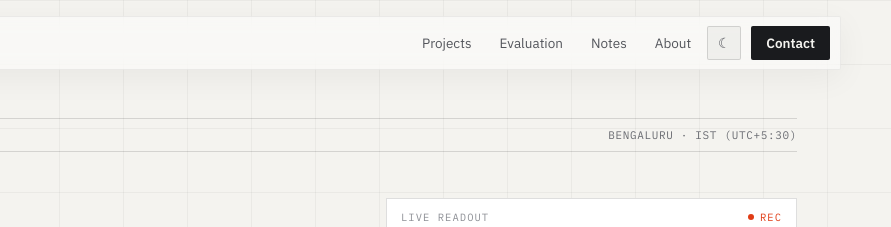
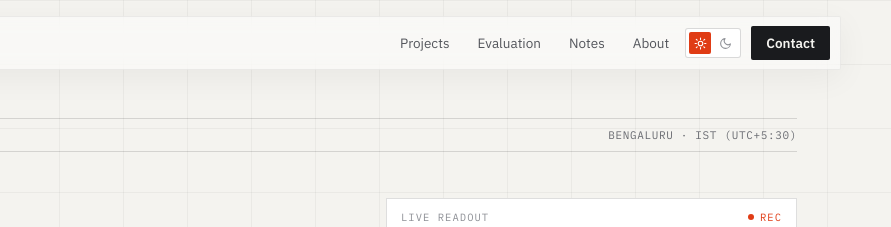
Before and after one commit to apoorva-01/personal-website, a website: page index.html in a window 1280 px wide. Shown: the top 227 px of the page, 389-1280 px from the left. Drawn offline with Linux system fonts and the light colour scheme.

Commit message:
Swap the theme button for a sliding sun/moon toggle
A proper switch with an accent thumb that glides between sun and moon,
driven by the theme attribute in CSS. Also set the theme early in the
head so light (the default) paints with no dark flash on load.

```diff
--- a/index.html
+++ b/index.html
@@ -6,6 +6,7 @@
 <title>Apoorva Verma — AI Engineer · RAG &amp; LLM Evaluation</title>
 <link rel="icon" type="image/jpeg" href="/assets/apoorva.jpg">
 <link rel="apple-touch-icon" href="/assets/apoorva.jpg">
+<script>try{var _t=localStorage.getItem("av-theme");if(_t!=="dark")document.documentElement.setAttribute("data-av-theme","light");}catch(e){document.documentElement.setAttribute("data-av-theme","light");}</script>
 <meta name="description" content="AI Engineer specializing in retrieval-augmented generation and LLM evaluation. Grounded answers with faithfulness scores and cited sources.">
 <link rel="preconnect" href="https://fonts.googleapis.com">
 <link rel="preconnect" href="https://fonts.gstatic.com" crossorigin>
@@ -44,6 +45,15 @@
   @keyframes sheetIn{from{opacity:0;transform:translateY(16px)}to{opacity:1;transform:translateY(0)}}
   @media (max-width:820px){.hero-grid{grid-template-columns:1fr !important;gap:32px !important}}
   @media (prefers-reduced-motion:reduce){*{animation:none !important;transition:none !important}}
+  #theme-btn{position:relative;box-sizing:border-box;width:56px;height:30px;padding:0 8px;border:1px solid var(--w12);background:var(--bubble);border-radius:3px;cursor:pointer;display:inline-flex;align-items:center;justify-content:space-between;transition:border-color .18s;flex:0 0 auto}
+  #theme-btn:hover{border-color:var(--w30)}
+  #theme-btn svg{width:13px;height:13px;position:relative;z-index:2;transition:color .2s}
+  #theme-btn .tt-sun{color:#fff}
+  #theme-btn .tt-moon{color:var(--faint)}
+  #theme-btn .tt-thumb{position:absolute;top:3px;left:3px;width:22px;height:22px;background:var(--accent);border-radius:2px;transition:transform .24s cubic-bezier(.4,0,.2,1);z-index:1}
+  :root:not([data-av-theme="light"]) #theme-btn .tt-sun{color:var(--faint)}
+  :root:not([data-av-theme="light"]) #theme-btn .tt-moon{color:#fff}
+  :root:not([data-av-theme="light"]) #theme-btn .tt-thumb{transform:translateX(26px)}
 
   /* Responsive — added for real-site deployment (source had no media queries) */
   @media (max-width:900px){
@@ -79,7 +89,7 @@
         <a class="nav-link" href="#eval" style="text-decoration:none;color:var(--text-3);font-size:13.5px;padding:7px 12px;border-radius:2px;transition:color .2s" data-hover="color:var(--text)">Evaluation</a>
         <a class="nav-link" href="/blog.html" style="text-decoration:none;color:var(--text-3);font-size:13.5px;padding:7px 12px;border-radius:2px;transition:color .2s" data-hover="color:var(--text)">Notes</a>
         <a class="nav-link" href="#about" style="text-decoration:none;color:var(--text-3);font-size:13.5px;padding:7px 12px;border-radius:2px;transition:color .2s" data-hover="color:var(--text)">About</a>
-        <button id="theme-btn" onclick="App.toggleTheme()" aria-label="Toggle theme" style="display:grid;place-items:center;width:34px;height:34px;border-radius:2px;border:1px solid var(--w10);background:var(--w03);color:var(--text-3);cursor:pointer;font-size:14px;transition:color .18s,border-color .18s,background .18s" data-hover="color:var(--text);border-color:var(--w30)">☀</button>
+        <button id="theme-btn" onclick="App.toggleTheme()" aria-label="Toggle light or dark theme" title="Toggle theme"><svg class="tt-sun" viewBox="0 0 24 24" fill="none" stroke="currentColor" stroke-width="2" stroke-linecap="round"><circle cx="12" cy="12" r="4.2"/><path d="M12 2v2.4M12 19.6V22M4.2 4.2l1.7 1.7M18.1 18.1l1.7 1.7M2 12h2.4M19.6 12H22M4.2 19.8l1.7-1.7M18.1 5.9l1.7-1.7"/></svg><svg class="tt-moon" viewBox="0 0 24 24" fill="none" stroke="currentColor" stroke-width="2" stroke-linecap="round" stroke-linejoin="round"><path d="M21 12.8A9 9 0 1 1 11.2 3a7 7 0 0 0 9.8 9.8z"/></svg><span class="tt-thumb"></span></button>
         <a href="#contact" style="text-decoration:none;color:var(--invert-fg);font-size:13.5px;font-weight:600;padding:8px 15px;border-radius:2px;background:var(--invert-bg);margin-left:6px;transition:transform .2s" data-hover="transform:translateY(-1px)">Contact</a>
       </div>
     </div>
@@ -685,7 +695,7 @@
     try { localStorage.setItem("av-theme", curTheme); } catch(e){}
     state.theme = curTheme;
     var btn = document.getElementById("theme-btn");
-    if (btn) btn.textContent = curTheme === "light" ? "☾" : "☀";
+    if (btn) btn.setAttribute("aria-pressed", curTheme === "dark" ? "true" : "false");
     handleScroll();
   }
   function toggleTheme(){
```
Also changed, not shown: blog.html (+12 -2 lines), posts/rag-eval-lying-metrics.html (+12 -2 lines).
